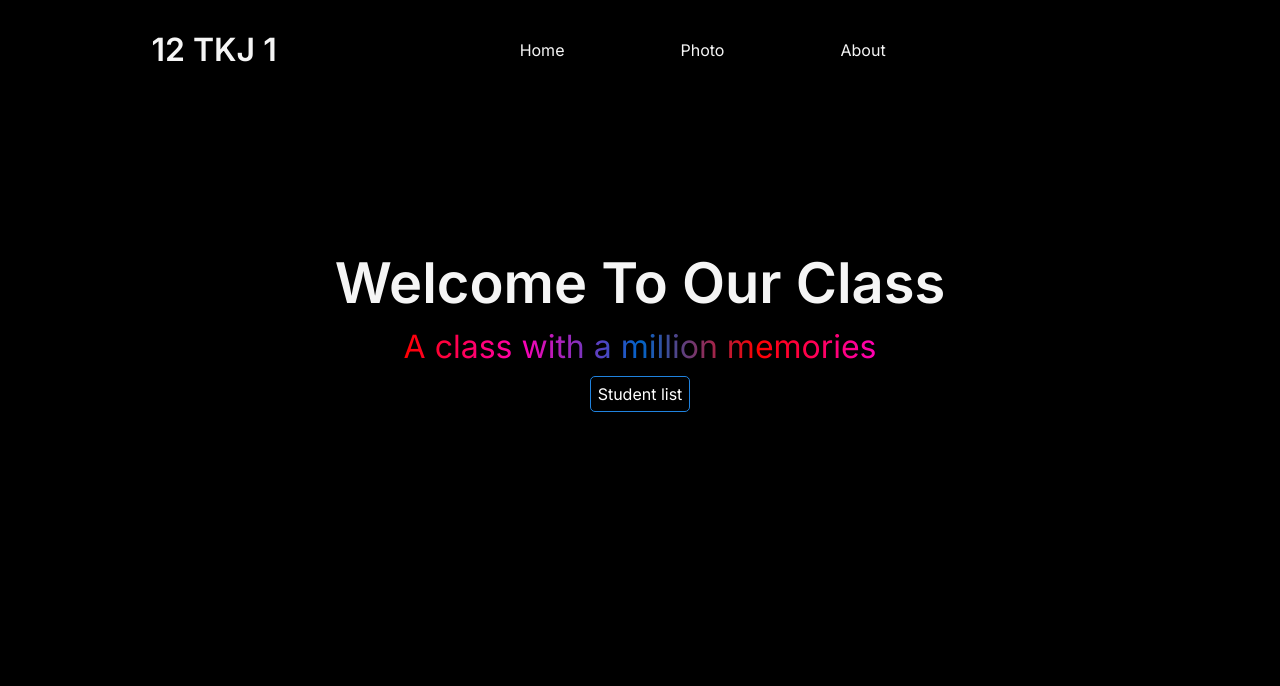
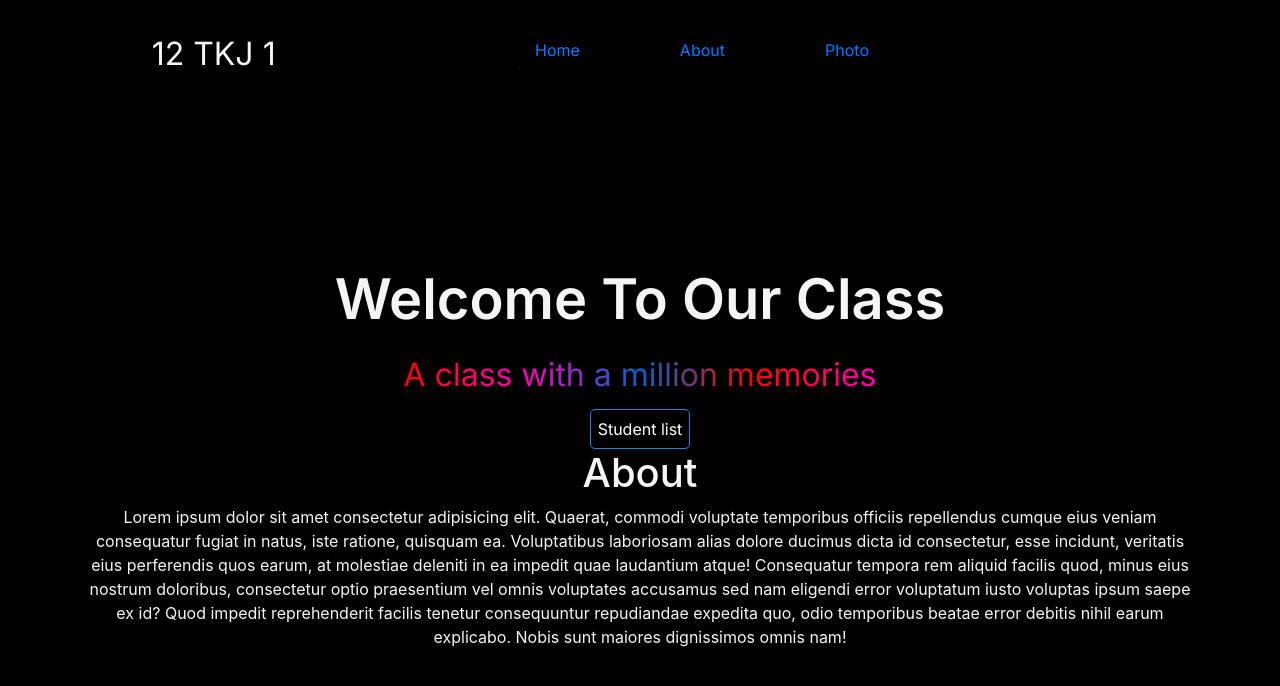
Before and after one commit to infinitedim/12-TKJ_1, a website built with webpack: page src/index.html in a window 1280 px wide. Built offline with nearby package versions, Linux system fonts and the light colour scheme; what particlesjs would draw is missing.

Commit message:
eleventh commit

```diff
--- a/src/index.html
+++ b/src/index.html
@@ -7,6 +7,7 @@
     <title>12 TKJ 1</title>
     <link rel="stylesheet" href="https://cdnjs.cloudflare.com/ajax/libs/font-awesome/5.15.0/css/all.min.css" integrity="sha512-BnbUDfEUfV0Slx6TunuB042k9tuKe3xrD6q4mg5Ed72LTgzDIcLPxg6yI2gcMFRyomt+yJJxE+zJwNmxki6/RA==" crossorigin="anonymous" referrerpolicy="no-referrer" />
     <link rel="stylesheet" href="https://cdnjs.cloudflare.com/ajax/libs/animate.css/4.1.1/animate.min.css">
+    <link rel="stylesheet" href="https://maxcdn.bootstrapcdn.com/bootstrap/4.0.0/css/bootstrap.min.css" integrity="sha384-Gn5384xqQ1aoWXA+058RXPxPg6fy4IWvTNh0E263XmFcJlSAwiGgFAW/dAiS6JXm" crossorigin="anonymous">
   </head>
   <body>
 
@@ -15,21 +16,31 @@
         <h1>12 TKJ 1</h1>
       </div>
       <ul>
-        <li class="item"><a href="" class="link">Home</a></li>
-        <li><a href="">Photo</a></li>
-        <li class="item"><a href="" class="link">About</a></li>
+        <li class="nav-item item"><a href="#home" class="nav-link link">Home</a></li>
+        <li class="nav-item item"><a href="#about" class="nav-link link">About</a></li>
+        <li class="nav-item item"><a class="nav-link link" href="html/photo.html">Photo</a></li>
       </ul>
       <div class="menu">
         <i class="fas fa-align-justify"></i>
       </div>
     </nav>
+    <div class="container">
       <main>
         <div class="home" id="home">
           <h1 class="title">Welcome To Our Class</h1>
           <span class="sub-title">A class with a million memories</span>
           <a href="#student-list" class="student-list">Student list</a>
         </div>
+        <div class="about" id="about">
+          <div class="row text-center">
+            <div class="col-md-12">
+              <h1>About</h1>
+              <p>Lorem ipsum dolor sit amet consectetur adipisicing elit. Quaerat, commodi voluptate temporibus officiis repellendus cumque eius veniam consequatur fugiat in natus, iste ratione, quisquam ea. Voluptatibus laboriosam alias dolore ducimus dicta id consectetur, esse incidunt, veritatis eius perferendis quos earum, at molestiae deleniti in ea impedit quae laudantium atque! Consequatur tempora rem aliquid facilis quod, minus eius nostrum doloribus, consectetur optio praesentium vel omnis voluptates accusamus sed nam eligendi error voluptatum iusto voluptas ipsum saepe ex id? Quod impedit reprehenderit facilis tenetur consequuntur repudiandae expedita quo, odio temporibus beatae error debitis nihil earum explicabo. Nobis sunt maiores dignissimos omnis nam!</p>
+            </div>
+          </div>
+        </div>
       </main>
+    </div>
     <canvas class="background"></canvas>
   </body>
 </html>
```
Lines whose indentation alone changed are shown as unchanged.
